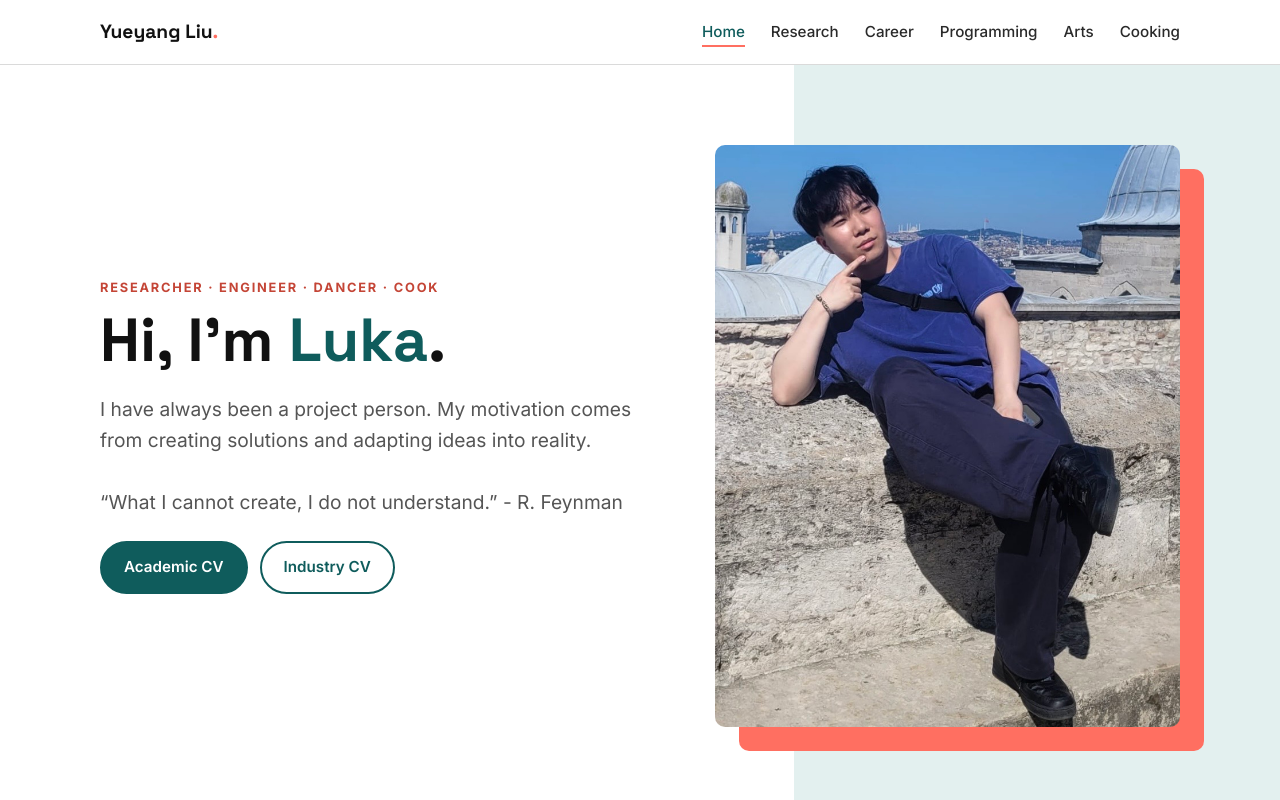
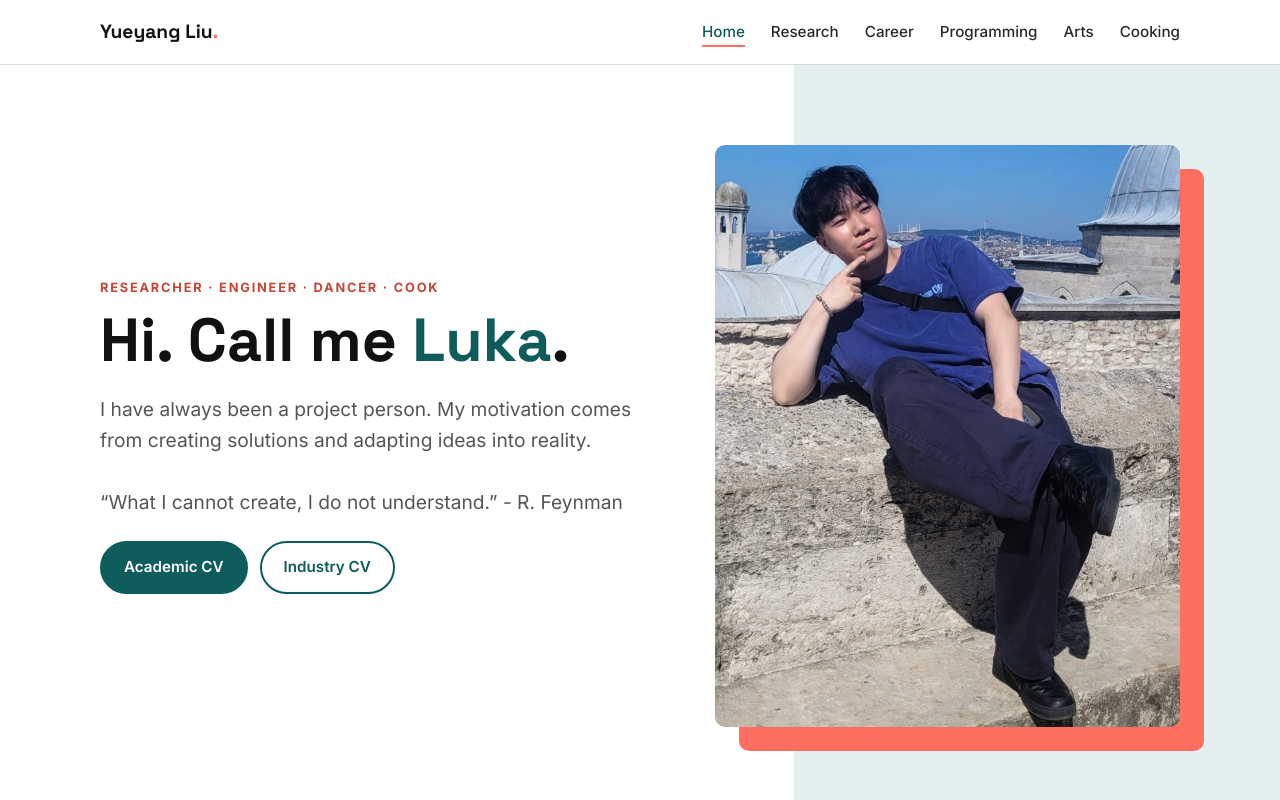
Before and after one commit to HackYou-Yang17/hackyou-yang17.github.io, a plain HTML site: page index.html in a window 1280 px wide. Shown: the top 800 px of the page. Drawn offline with Linux system fonts and the light colour scheme.

Commit message:
small change for consistency. Im luka to call me luka

```diff
--- a/index.html
+++ b/index.html
@@ -20,7 +20,7 @@
 <header class="hero"><div class="wrap">
 <div>
 <p class="eyebrow">Researcher · Engineer · Dancer · Cook</p>
-<h1>Hi, I'm <span>Luka</span>.</h1>
+<h1>Hi. Call me <span>Luka</span>.</h1>
 <p class="lead"><span></span>I have always been a project person. My motivation comes from creating solutions and adapting ideas into reality.<br><br>“What I cannot create, I do not understand.” - R. Feynman</span></p>
 <div class="btns"><a class="btn" href="research.html#cv">Academic CV</a><a class="btn alt" href="career.html#cv">Industry CV</a></div>
 </div>
```
